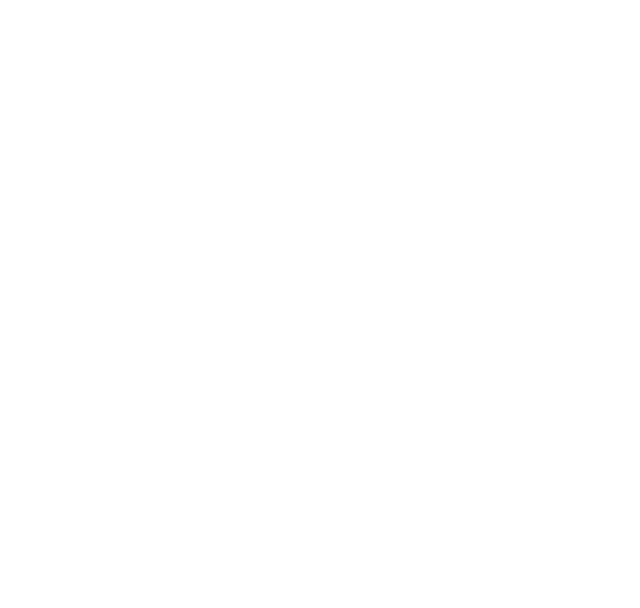
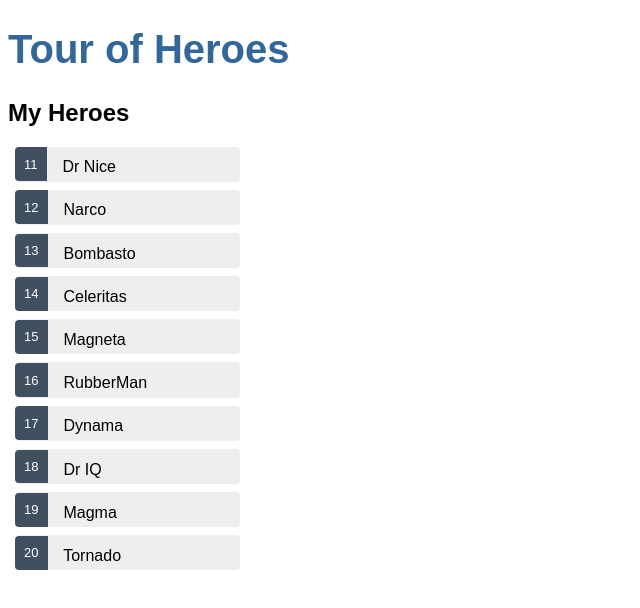
Before and after one commit to mamady310/tour-of-heros, an Angular app: page / in a window 1280 px wide. Shown: the top 608 px of the page, without its empty margins (0-640 px from the left). Built offline with nearby package versions, Linux system fonts and the light colour scheme.

Commit message:
now all the heroes show up and component styling has rendered

```diff
--- a/src/app/heroes/heroes.component.css
+++ b/src/app/heroes/heroes.component.css
@@ -0,0 +1,44 @@
+/* HeroesComponent's private CSS styles */
+.heroes {
+    margin: 0 0 2em 0;
+    list-style-type: none;
+    padding: 0;
+    width: 15em;
+  }
+  .heroes li {
+    cursor: pointer;
+    position: relative;
+    left: 0;
+    background-color: #EEE;
+    margin: .5em;
+    padding: .3em 0;
+    height: 1.6em;
+    border-radius: 4px;
+  }
+  .heroes li:hover {
+    color: #607D8B;
+    background-color: #DDD;
+    left: .1em;
+  }
+  .heroes li.selected {
+    background-color: #CFD8DC;
+    color: white;
+  }
+  .heroes li.selected:hover {
+    background-color: #BBD8DC;
+    color: white;
+  }
+  .heroes .badge {
+    display: inline-block;
+    font-size: small;
+    color: white;
+    padding: 0.8em 0.7em 0 0.7em;
+    background-color:#405061;
+    line-height: 1em;
+    position: relative;
+    left: -1px;
+    top: -4px;
+    height: 1.8em;
+    margin-right: .8em;
+    border-radius: 4px 0 0 4px;
+  }
--- a/src/app/heroes/heroes.component.html
+++ b/src/app/heroes/heroes.component.html
@@ -1,6 +1,6 @@
 <h2>My Heroes</h2>
 <ul class="heroes">
-  <li *ngFor="let hero of heroes"></li>
-
+  <li *ngFor="let hero of heroes">
+  <span class="badge">{{hero.id}}</span> {{hero.name}}
   </li>
 </ul>
```
